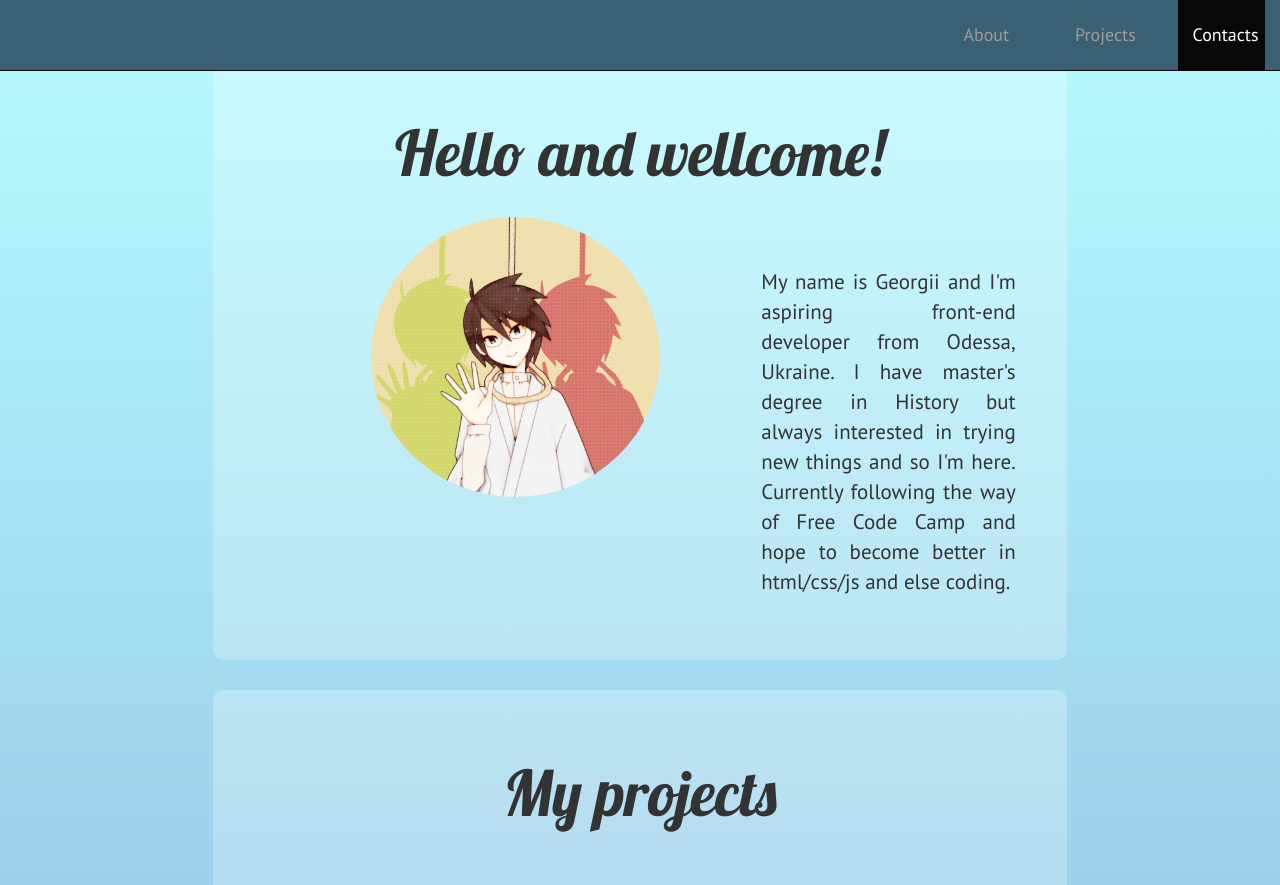
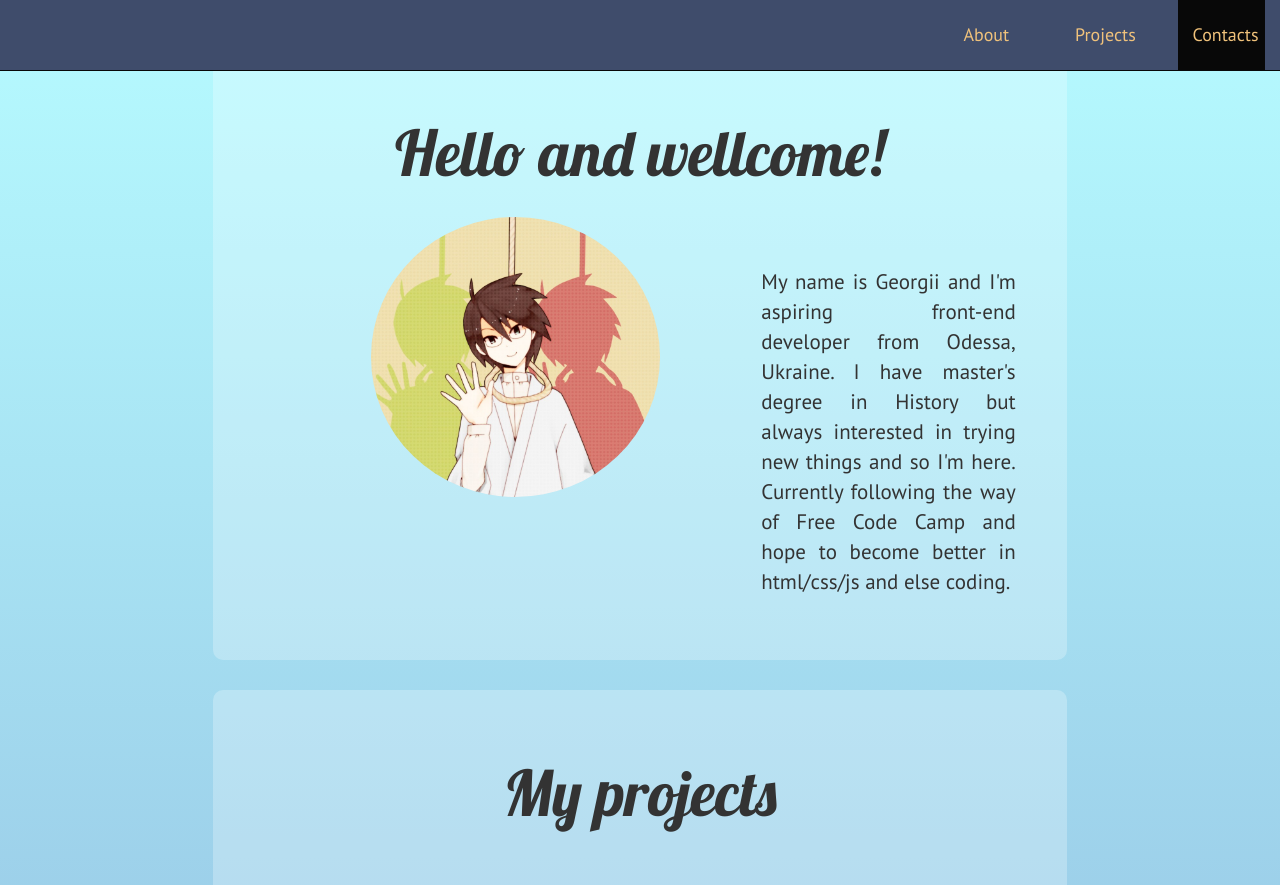
Before and after one commit to OLucky/Portfolio, a plain HTML site: page index.html in a window 1280 px wide. Shown: the top 885 px of the page. Drawn offline with nearby package versions, Linux system fonts and the light colour scheme.

Commit message:
Color for Navbar

```diff
--- a/css/style.css
+++ b/css/style.css
@@ -14,11 +14,19 @@ background: linear-gradient(to top, #83a4d4 , #b6fbff); /* W3C, IE 10+/ Edge, Fi
 }
 
 .navbar {
-  background: rgba(58, 96, 115, 1);
+  background: rgba(63,76,107, 1);
+}
+
+li a {
+	color: #F0C27B !important;
 }
 
 li a:hover {
-  color: yellow;
+  color: yellow !important;
+}
+
+ a:visited {
+	background-color: #606c88 !important;
 }
 
 .jumbotron {
--- a/index.html
+++ b/index.html
@@ -18,9 +18,9 @@
 <nav id="navka" class="navbar navbar-inverse navbar-fixed-top">
   <div class="container-fluid">
     <ul class="nav navbar-nav navbar-right">
-      <li class="col-xs-4 text-center"><a href="#about" ><h4>About</h4></a></li>
-      <li class="col-xs-4 text-center"><a href="#projects"><h4>Projects</h4></a></li>
-      <li class="col-xs-4 text-center"><a href="#contacts"><h4>Contacts</h4></a></li>
+      <li class="col-xs-4"><a href="#about" ><h4 class="text-center">About</h4></a></li>
+      <li class="col-xs-4"><a href="#projects"><h4 class="text-center">Projects</h4></a></li>
+      <li class="col-xs-4"><a href="#contacts"><h4 class="text-center">Contacts</h4></a></li>
     </ul>
   </div>
 </nav>
```
